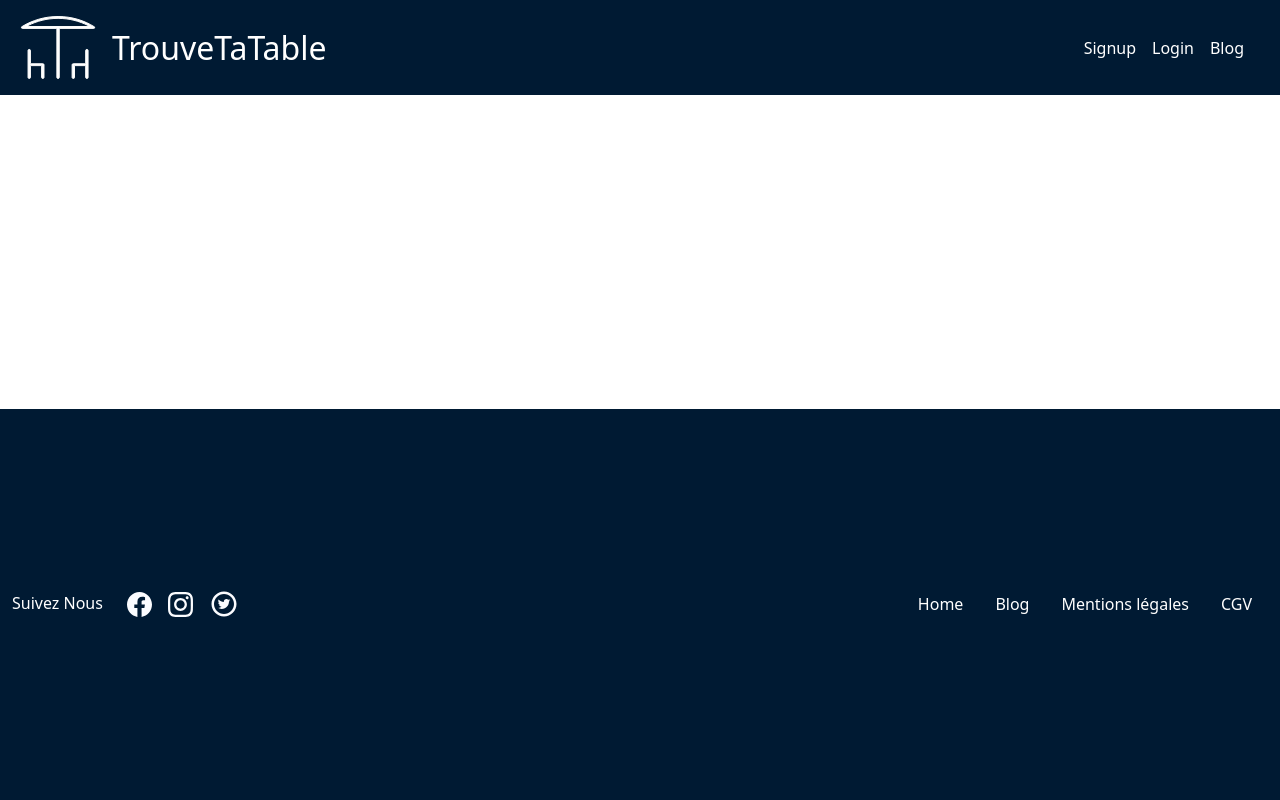
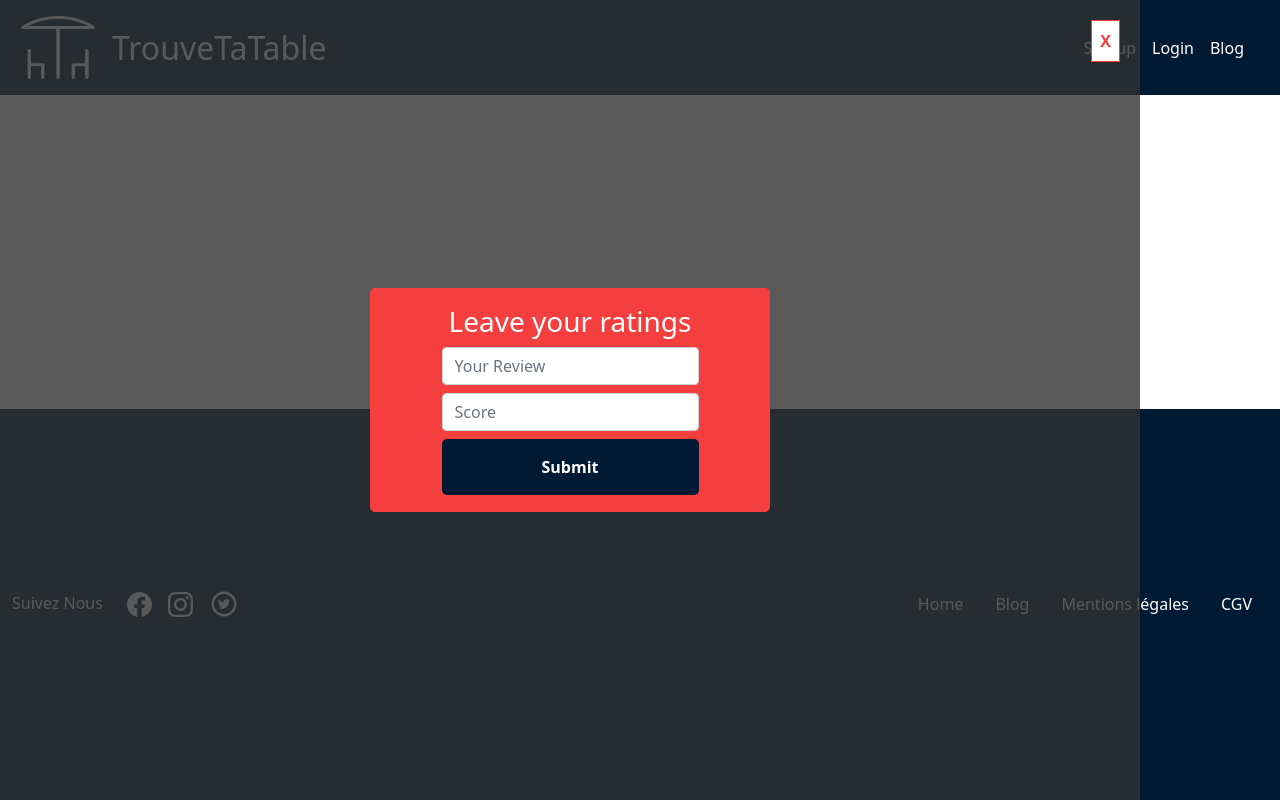
Before and after one commit to chendanet/frontend_trouvetatabe, a React (Create React App) app: page /ratings in a window 1280 px wide. Built offline with nearby package versions, Linux system fonts and the light colour scheme; no server answers.

Commit message:
adding ratings

```diff
--- a/src/components/App/index.jsx
+++ b/src/components/App/index.jsx
@@ -21,6 +21,8 @@ import Booking from "pages/Booking";
 import { PROD_EDIT_VENUE } from 'api/apiHandler';
 import ForgotPassword from 'pages/ForgotPassword';
 import ResetPassword from 'pages/ResetPassword';
+import Ratings from 'pages/Ratings';
+
 
 const App = () => {
 
@@ -67,6 +69,9 @@ const App = () => {
             <Route path="/password/reset/:token">
               <ResetPassword />
             </Route>
+            <Route path="/ratings">
+              <Ratings />
+            </Route>
           </Switch>
           <Footer />
         </div>
--- /dev/null
+++ b/src/pages/Ratings/Rating.css
@@ -0,0 +1,17 @@
+.overlay {
+  position: absolute;
+  width: 100%;
+  height: 100%;
+  background: rgba(49, 49, 49, 0.8);
+}
+.input {
+  margin: 1rem;
+}
+button {
+  font-weight: 900;
+}
+.close {
+  position: absolute;
+  top: 20px;
+  right: 20px;
+}
--- /dev/null
+++ b/src/pages/Ratings/index.jsx
@@ -0,0 +1,81 @@
+import React, { useState } from "react";
+import { useHistory } from "react-router-dom";
+import Cookies from "js-cookie";
+import config from "config";
+import "pages/Booking/Booking.css";
+import { useSelector } from "react-redux";
+import { PROD_BOOKINGS } from 'api/apiHandler';
+
+const Ratings = ({ modal, idVenue }) => {
+  const [score, setScore] = useState();
+  const [review, setReview] = useState();
+  const currentUser = useSelector((state) => state.authReducer);
+  const history = useHistory();
+  const token = Cookies.get(config.COOKIE_STORAGE_KEY);
+  const dataRating = {
+    rating: {
+      score: score,
+      review: review,
+      user_id: currentUser.id,
+      venue_id: idVenue,
+    },
+  };
+  const fetchRating = async (e) => {
+    e.preventDefault();
+
+
+    const response = await fetch('http://localhost:3000/api/ratings', {
+      method: "post",
+      headers: {
+        Authorization: `Bearer ${token}`,
+        "Content-Type": "application/json",
+      },
+      body: JSON.stringify(dataRating),
+    });
+
+    const data = await response.json();
+
+    if (response) {
+      history.push("/");
+      return;
+    }
+  };
+
+
+
+  return (
+    <div className="container d-flex align-items-center justify-content-center overlay">
+      <div className="form-container " align="center">
+        <h3> Leave your ratings </h3>
+        <button type="button" onClick={modal} className="close">X</button>
+        <form>
+          <input
+            type="text"
+            id="name"
+            name="review"
+            placeholder="Your Review"
+            required
+            className="form-control mb-2"
+             onChange={(e) => setReview(e.target.value)}
+          />
+
+           <input
+            type="number"
+            id="score"
+            name="score"
+            placeholder="Score"
+            min="1"
+            className="form-control mb-2"
+            onChange={(e) => setScore(e.target.value)}
+          />
+          <button type="submit" onClick={fetchRating} className="btn-signin">
+            {" "}
+            Submit{" "}
+          </button>
+        </form>
+      </div>
+    </div>
+  );
+};
+
+export default Ratings;
--- a/src/pages/Venue/index.jsx
+++ b/src/pages/Venue/index.jsx
@@ -7,6 +7,8 @@ import config from "config";
 import "pages/Venue/Venue.css";
 import Booking from "pages/Booking";
 import EditVenue from "pages/EditVenue";
+import Ratings from "pages/Ratings";
+
 import { PROD_EDIT_VENUE, PROD_BOOKINGS } from 'api/apiHandler';
 
 
@@ -89,6 +91,11 @@ const Venue = ({ venues }) => {
     setModal1(!modal1)
   }
 
+  // toggle modal Rating
+  const [modalRating, setModalRating] = useState(false)
+  const toggleModalRating = () => {
+    setModalRating(!modalRating)
+  }
 
 
   const fetchAllBookings = async () => {
@@ -100,9 +107,6 @@ const Venue = ({ venues }) => {
   useEffect(() => {
     fetchAllBookings();
   }, [])
-
-
-
 
 
 
@@ -149,6 +153,8 @@ const Venue = ({ venues }) => {
                 {currentUser.id && currentVenue.user_id !== currentUser.id &&
                   <div className="col-md-6 col-sm-12">
                     <button type="button" onClick={toggleModal}>Find a Table</button>{" "}
+                    <button type="button" onClick={toggleModalRating}> Leave a Review</button>{" "}
+
                   </div>}
                 {!currentUser.id &&
                   <div className="col-md-6 col-sm-12">
@@ -217,6 +223,13 @@ const Venue = ({ venues }) => {
         </>)
       }
 
+    {modalRating &&
+        (<>
+
+          <Ratings modal={toggleModalRating} idVenue={idVenue} />
+        </>)
+      }
+
     </div>
 
     // </div>
```
